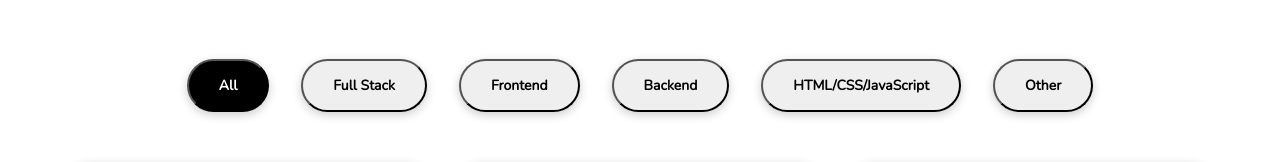
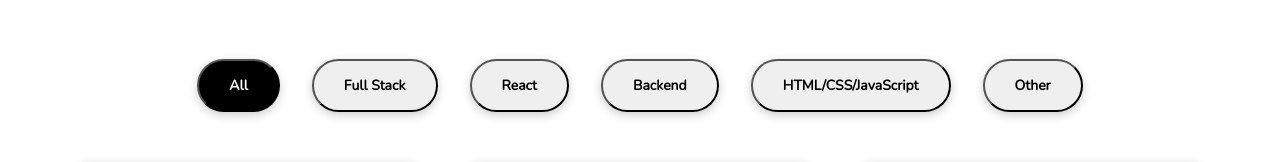
Before and after one commit to hsingla378/portfolio, a React (Vite) app: page / in a window 1280 px wide. Shown: the part 1471-1633 px from the top of the page. Built offline with nearby package versions, Linux system fonts and the light colour scheme; no server answers.

Commit message:
fix cursor bug

```diff
--- a/src/App.css
+++ b/src/App.css
@@ -48,13 +48,8 @@ body {
   font-family: "Rubik", sans-serif;
   font-size: 16px;
   color: #606060;
-  cursor: none !important;
+  cursor: none;
 }
-
-a {
-  cursor: none !important;
-}
-
 h1 {
   font-size: 40px;
   font-weight: 900;
--- a/src/components/Cursor.css
+++ b/src/components/Cursor.css
@@ -7,6 +7,7 @@
   border-radius: 50%;
   z-index: 1;
   pointer-events: none;
+  box-shadow: 0 3px 20px rgb(0 0 0 / 0.4);
 }
 
 .cursor-dot {
@@ -22,3 +23,10 @@
   border: 2px solid hsla(0, 0%, 100%, 0.5);
   background-color: #242424;
 }
+
+@media (max-width: 767px) {
+  .cursor-dot,
+  .cursor-outline {
+    display: none;
+  }
+}
--- a/src/utils/constants.js
+++ b/src/utils/constants.js
@@ -2,7 +2,7 @@ export const projects = [
   {
     name: "QKart Frontend",
     date: "Feb 2023",
-    category: "frontend",
+    category: "react",
     thumbnail: "qkart_project.png",
     images: "",
     desc: "QKart is an e-commerce application offering a variety of products for customers to choose from.",
@@ -123,7 +123,7 @@ export const skills = [
 export const projectCategories = [
   "All",
   "Full Stack",
-  "Frontend",
+  "React",
   "Backend",
   "HTML/CSS/JavaScript",
   "Other",
```
Also changed, not shown: 1 other file (tests, documents, lock files or other folders).
